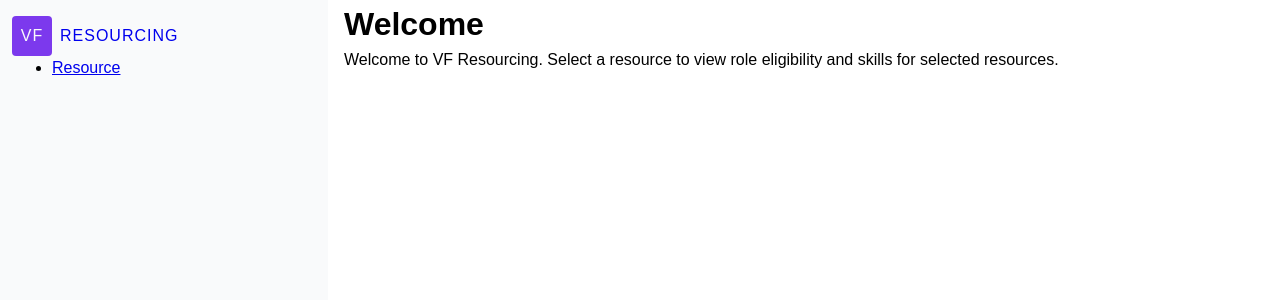
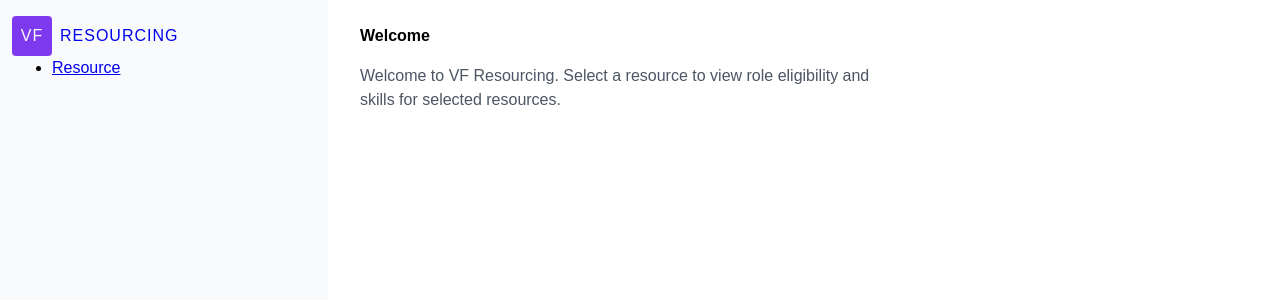
Before and after one commit to davelovemartin/tech-test-frontend, a React (Vite) app: page / in a window 1280 px wide. Shown: the top 300 px of the page. Built offline with nearby package versions, Linux system fonts and the light colour scheme.

Commit message:
adding styling for welcome page elements

```diff
--- a/src/styles/_variables.scss
+++ b/src/styles/_variables.scss
@@ -27,12 +27,15 @@ $logo-color: $off-white;
 
 $outline: $blue;
 
+$paragraph: $light-grey;
+
 $sidebar-background: $off-white;
 
 /***
-* Spacing
+* Spacing and widths
 ***/
 $gap: 1rem;
+$measure: 60ch;
 
 /***
 * Border radii
--- a/src/styles/main.scss
+++ b/src/styles/main.scss
@@ -26,3 +26,18 @@ button {
 #root {
   isolation: isolate;
 }
+
+#main {
+  padding: 1.5rem 1rem;
+}
+
+h1 {
+  font-size: 1rem;
+  font-weight: 600;
+  margin-block-end: 1rem;
+}
+
+p {
+  color: $paragraph;
+  max-width: $measure;
+}
```
